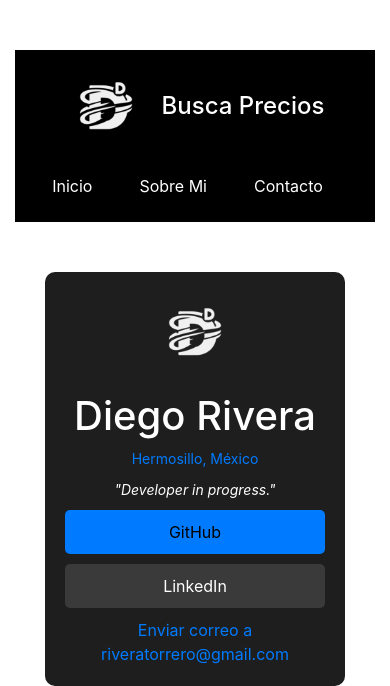
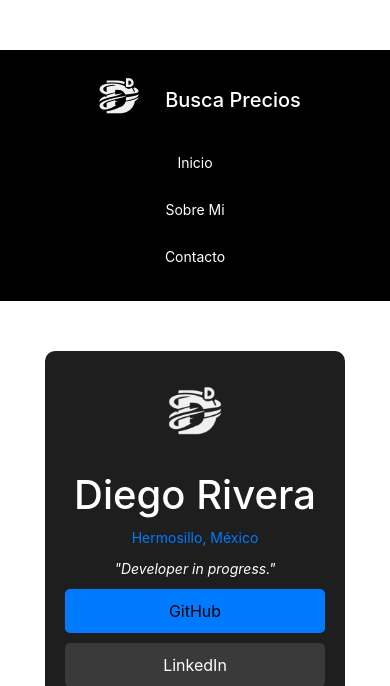
Before and after one commit to dart94/ScrapingML, a Flask app: page /contact in a window 390 px wide. Shown: the top 686 px of the page. Run offline with Flask 2, Linux system fonts and the light colour scheme; some libraries are stand-ins or nearby versions.

Commit message:
nuevoheader

```diff
--- a/static/styles.css
+++ b/static/styles.css
@@ -1,15 +1,15 @@
-/* Estilos previos */
-
 body {
     padding-top: 50px;
+    margin: 0;
+    font-family: "Roboto", sans-serif;
 }
 
 .container-fluid {
-    width: 100%;
     padding-right: 15px;
     padding-left: 15px;
     margin-right: auto;
     margin-left: auto;
+    width: 100%;
 }
 
 .table {
@@ -32,6 +32,7 @@ header {
     align-items: center;
     background-color: #000000;
     padding: 10px 0;
+    width: 100%;
 }
 
 nav ul {
@@ -142,16 +143,45 @@ h1 {
     background-color: #4a4a4a;
 }
 
-/* Nuevos estilos para pantallas pequeñas */
-
 @media (max-width: 767px) {
     header {
         flex-direction: column;
         align-items: center;
         text-align: center;
+        padding: 10px;
+    }
+
+    .header-img {
+        margin-bottom: 10px;
+    }
+
+    .titulo {
+        margin-bottom: 10px;
     }
 
     .nav {
-        margin-top: 20px;
+        margin-top: 10px;
+        flex-direction: column;
+        align-items: center;
+    }
+
+    nav ul li {
+        margin-right: 0;
+        margin-bottom: 10px;
     }
 }
+
+@media (max-width: 480px) {
+    .titulo {
+        font-size: 1.25rem;
+    }
+
+    .header-img {
+        width: 60px;
+        margin-bottom: 8px;
+    }
+
+    nav ul li a {
+        font-size: 14px;
+    }
+}
--- a/templates/about.html
+++ b/templates/about.html
@@ -13,8 +13,7 @@
 </head>
 
 <body>
-    <div class="container-fluid">
-        <header class="d-flex justify-content-between align-items-center py-3">
+    <header class="container-fluid d-flex justify-content-between align-items-center py-3">
         <div class="d-flex align-items-center">
             <img src="{{ url_for('static', filename='img/dart3.png') }}" alt="Logo" class="header-img mr-3">
             <h1 class="m-0 titulo">Busca Precios</h1>
@@ -27,7 +26,6 @@
             </ul>
         </nav>
     </header>
-    </div>
     </div>
 
     <div class="container mt-5 text-center"> <!-- Agrega la clase text-center -->
--- a/templates/contact.html
+++ b/templates/contact.html
@@ -8,8 +8,9 @@
     <link rel="stylesheet" href="{{ url_for('static', filename='styles.css') }}">
     <link href="https://maxcdn.bootstrapcdn.com/bootstrap/4.5.2/css/bootstrap.min.css" rel="stylesheet">
 </head>
-<div class="container-fluid">
-    <header class="d-flex justify-content-between align-items-center py-3">
+
+<body>
+    <header class="container-fluid d-flex justify-content-between align-items-center py-3">
         <div class="d-flex align-items-center">
             <img src="{{ url_for('static', filename='img/dart3.png') }}" alt="Logo" class="header-img mr-3">
             <h1 class="m-0 titulo">Busca Precios</h1>
@@ -22,7 +23,6 @@
             </ul>
         </nav>
     </header>
-</div>
     </div>
 
     <div class="container mt-5 text-center"> <!-- Agrega la clase text-center -->
--- a/templates/index.html
+++ b/templates/index.html
@@ -10,8 +10,7 @@
 </head>
 
 <body>
-    <div class="container-fluid">
-        <header class="d-flex justify-content-between align-items-center py-3">
+    <header class="container-fluid d-flex justify-content-between align-items-center py-3">
         <div class="d-flex align-items-center">
             <img src="{{ url_for('static', filename='img/dart3.png') }}" alt="Logo" class="header-img mr-3">
             <h1 class="m-0 titulo">Busca Precios</h1>
--- a/templates/result.html
+++ b/templates/result.html
@@ -10,8 +10,7 @@
 </head>
 
 <body>
-    <div class="container-fluid">
-        <header class="d-flex justify-content-between align-items-center py-3">
+    <header class="container-fluid d-flex justify-content-between align-items-center py-3">
         <div class="d-flex align-items-center">
             <img src="{{ url_for('static', filename='img/dart3.png') }}" alt="Logo" class="header-img mr-3">
             <h1 class="m-0 titulo">Busca Precios</h1>
```
Lines whose indentation alone changed are shown as unchanged.
